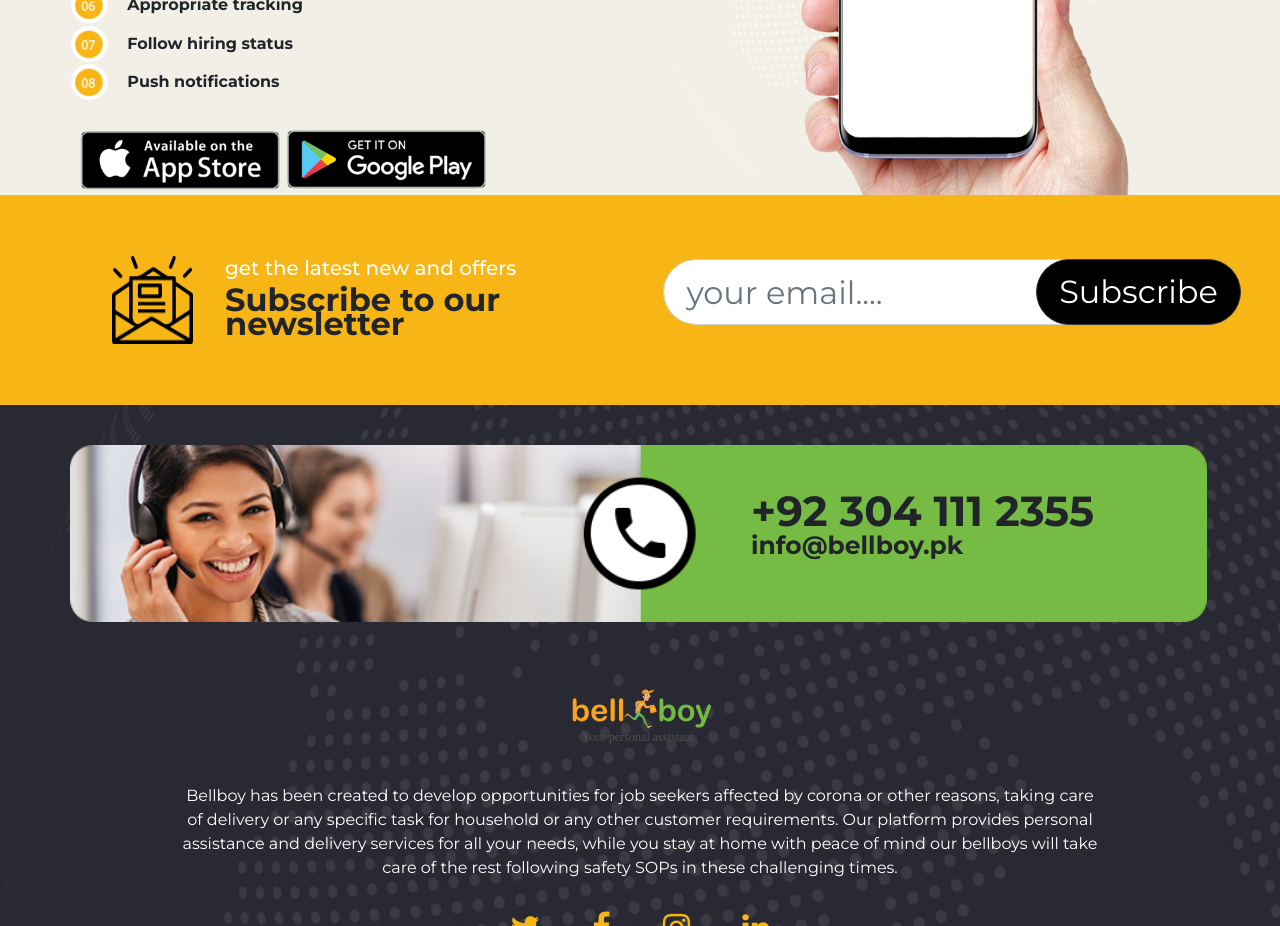
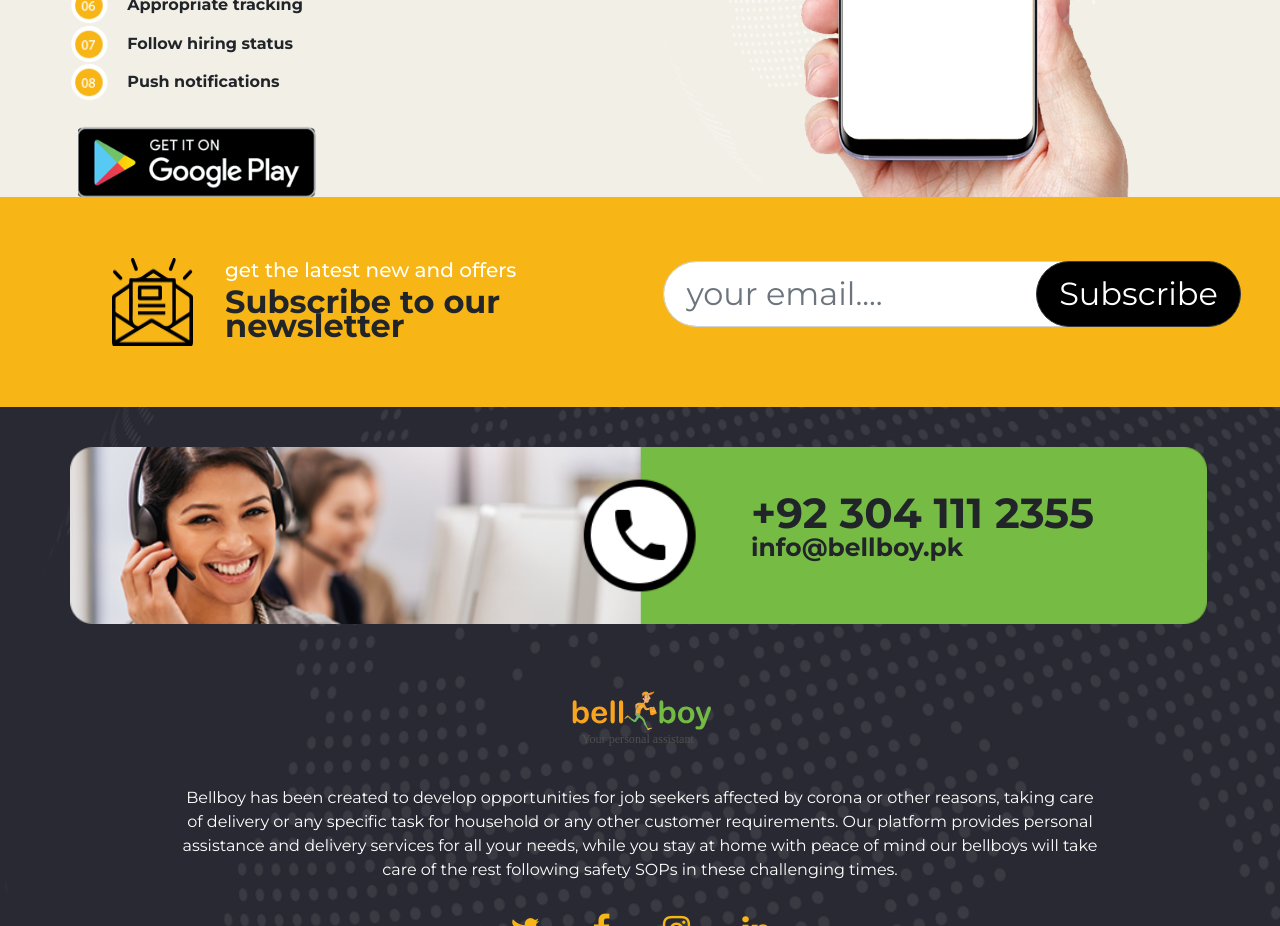
Before and after one commit to usmanmaqbool636/bellboy, a plain HTML site: page index.html in a window 1280 px wide. Shown: the part 2940-3866 px from the top of the page. Drawn offline with nearby package versions, Linux system fonts and the light colour scheme.

Commit message:
delete app store image update link of google play store

```diff
--- a/index.html
+++ b/index.html
@@ -538,8 +538,12 @@
                             <li class="para" style="font-weight: 650;">Follow hiring status</li>
                             <li class="para" style="font-weight: 650;">Push notifications</li>
                         </ol>
-                        <div class="mt-4 ml-xl-3">
-                            <img src="./img/app-section/playstore.png" class="img-fluid" alt="">
+                        <div class="mt-4 ml-xl-3 d-flex">
+                            <div class=" position-relative">
+                                <img src="./img/app-section/googleplaystore.png" class="img-fluid" alt="">
+                                <a href="https://play.google.com/store/apps/details?id=com.webfixinc.bellboy.app"
+                                    target="_blank" class="stretched-link"></a>
+                            </div>
                         </div>
                     </div>
                 </div>
```
Also changed, not shown: img/app-section/googleplaystore.png (added).
